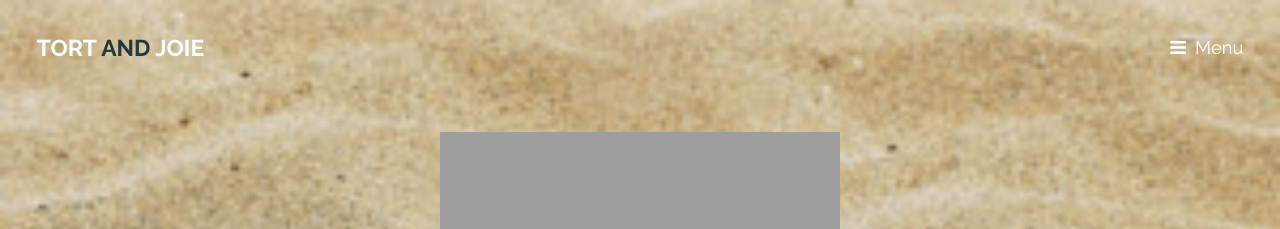
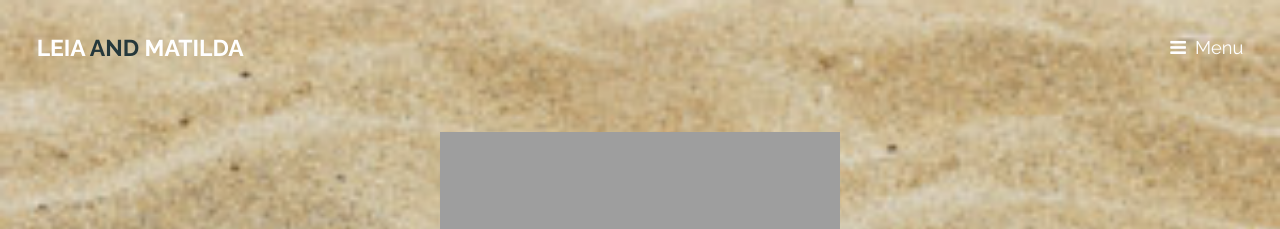
Before and after one commit to jaypalexa/leia-and-matilda, a Jekyll site: the page built from index.md, in a window 1280 px wide and 900 px high. Shown: the top 229 px of the window. Built offline with Jekyll 4.4.1, drawn with Linux system fonts in a browser that asks for light colours.

Commit message:
Changed default.html main header to "Leia and Matilda."

```diff
--- a/_layouts/default.html
+++ b/_layouts/default.html
@@ -17,7 +17,7 @@
   <body class="landing">
     <!-- Header -->
     <header id="header" class="alt">
-      <h1><a href="{{ site.url }}{{ site.baseurl }}/">Tort <strong>and</strong> Joie</a></h1>
+      <h1><a href="{{ site.url }}{{ site.baseurl }}/">Leia <strong>and</strong> Matilda</a></h1>
       <a href="#nav">Menu</a>
     </header>
     <!-- Nav -->
```
